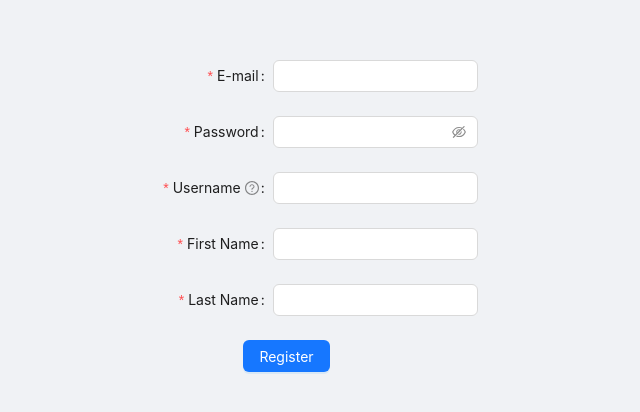
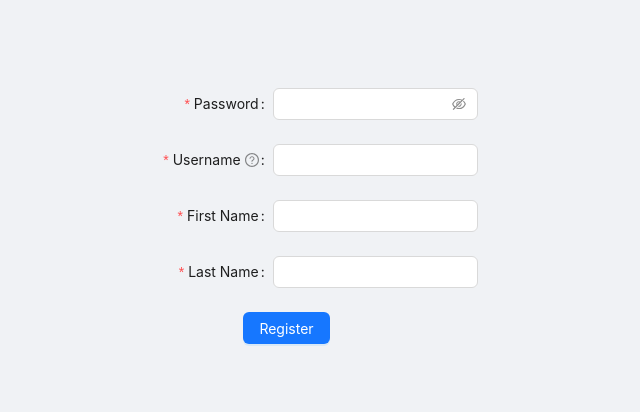
Before and after one commit to cjavierr/ENGR498_24024_Frontend, a React (Create React App) app in the folder catport/: page /signup in a window 1280 px wide. Shown: the part 172-584 px from the top of the page, without its empty margins (338-978 px from the left). Built offline with nearby package versions, Linux system fonts and the light colour scheme.

Commit message:
Login and logout fucntionality with v2 db

```diff
--- a/catport/src/components/layouts/MainLayout.tsx
+++ b/catport/src/components/layouts/MainLayout.tsx
@@ -5,6 +5,8 @@ import {
   MenuUnfoldOutlined,
   MenuFoldOutlined
 } from '@ant-design/icons';
+import { useNavigate } from 'react-router-dom';
+import { Button } from 'antd';
 
 const { Header, Sider, Content } = Layout;
 
@@ -13,12 +15,17 @@ interface LayoutProps {
 }
 
 const MainLayout: React.FC<LayoutProps> = ({ children }) => {
+  const history = useNavigate();
   const [collapse, setCollapse] = useState(false);
 
   useEffect(() => {
     window.innerWidth <= 760 ? setCollapse(true) : setCollapse(false);
   }, []);
 
+  const handleLogout = async () => {
+    document.cookie = 'token=; expires=Thu, 01 Jan 1970 00:00:00 UTC; path=/;';
+    history('/');
+  };
   const handleToggle = (event: any) => {
     event.preventDefault();
     collapse ? setCollapse(false) : setCollapse(true);
@@ -28,6 +35,7 @@ const MainLayout: React.FC<LayoutProps> = ({ children }) => {
     <Layout >
       <Sider trigger={null} collapsible collapsed={collapse} style={{background: "#000000" }}>
         <SideNav />
+        <Button onClick={handleLogout} style={{ marginLeft: '20px', color: "#000" }}>Logout</Button>
       </Sider>
       <Layout>
         <Header className="siteLayoutBackground" style={{ padding: 0, background: "#000000" }}>
@@ -36,9 +44,12 @@ const MainLayout: React.FC<LayoutProps> = ({ children }) => {
             onClick: handleToggle,
             style: { color: "#fff"}
           })}
+
+
           <span style={{ color: 'white', marginLeft: '20px', fontFamily: 'Arial, sans-serif', fontWeight: 'bold' }}>CatPort</span>
         </Header>
         <Content style={{ margin: '24px 16px', padding: 24, minHeight: "calc(100vh - 114px)", background: "#fff" }}>
+
           {children}
         </Content>
       </Layout>
--- a/catport/src/components/pages/signup.tsx
+++ b/catport/src/components/pages/signup.tsx
@@ -57,7 +57,7 @@ const SignUp: React.FC = () => {
               withCredentials: true
           });
             console.log('Received response from server: ', response.data);
-            navigate('/login');
+            navigate('/');
         } catch (error) {
             console.error('Error occurred while submitting form: ', error);
         }
@@ -89,22 +89,6 @@ const SignUp: React.FC = () => {
       scrollToFirstError
 
     >
-      <Form.Item
-        name="email"
-        label="E-mail"
-        rules={[
-          {
-            type: 'email',
-            message: 'The input is not valid E-mail!',
-          },
-          {
-            required: true,
-            message: 'Please input your E-mail!',
-          },
-        ]}
-      >
-        <Input />
-      </Form.Item>
 
       <Form.Item
         name="password"
```
